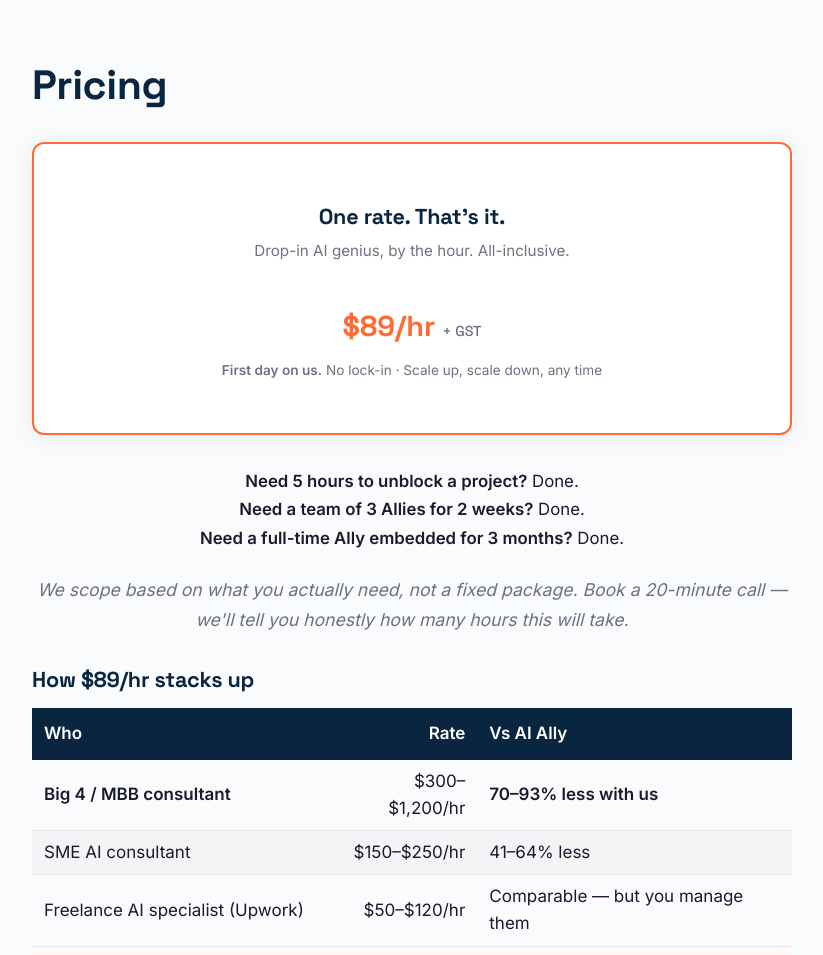
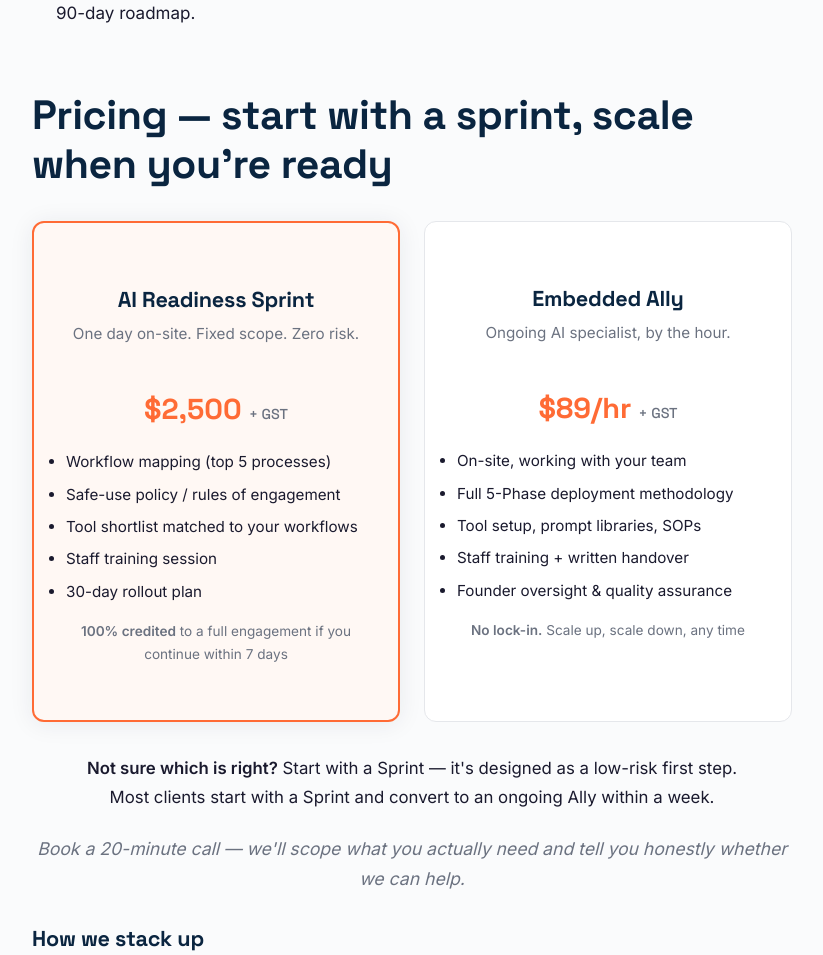
Before and after one commit to conkachawda/aially, a plain HTML site: page for-organisations.html in a window 1280 px wide. Shown: the part 1435-2390 px from the top of the page, without its empty margins (228-1051 px from the left). Drawn offline with Linux system fonts and the light colour scheme.

Commit message:
Update website: productised Sprint offer, new positioning per strategy review

```diff
--- a/for-organisations.html
+++ b/for-organisations.html
@@ -4,7 +4,7 @@
 <meta charset="UTF-8">
 <meta name="viewport" content="width=device-width, initial-scale=1.0">
 <title>For Organisations — AI Ally</title>
-<meta name="description" content="Hire a certified embedded AI specialist by the hour. $89/hr + GST, all-inclusive. First day on us. No lock-in. WWCC-cleared for schools.">
+<meta name="description" content="Safe, on-site AI implementation. Start with a $2,500 AI Readiness Sprint or scale to $89/hr + GST. Founder-designed playbook. WWCC-cleared for schools.">
 <link rel="preconnect" href="https://fonts.googleapis.com">
 <link rel="preconnect" href="https://fonts.gstatic.com" crossorigin>
 <link href="https://fonts.googleapis.com/css2?family=Inter:wght@400;500;600&family=Space+Grotesk:wght@500;700&display=swap" rel="stylesheet">
@@ -44,7 +44,7 @@
 <p>The gap isn't the tools. The gap is someone who knows which tools, for which workflows, and who can train your team to actually use them.</p>
 
 <h2>The solution — your embedded AI Ally</h2>
-<p>A certified AI specialist — on-site, in your office, working shoulder-to-shoulder with your staff. Hired by the hour. Scale up to a team, scale down to a few hours. You only pay for the time you use.</p>
+<p>A trained AI specialist — on-site, in your office, working shoulder-to-shoulder with your staff. Running a founder-designed playbook built from enterprise consulting methodology. Graduate execution, founder quality assurance. Hired by the hour or as a fixed-fee sprint. You only pay for what you need.</p>
 
 <h3>How they work — the 5-Phase Framework</h3>
 <ul>
@@ -55,26 +55,45 @@
   <li><strong>5. Handover</strong> — Final report with measurable outcomes, tools deployed, staff trained, and a 90-day roadmap.</li>
 </ul>
 
-<h2>Pricing</h2>
+<h2>Pricing — start with a sprint, scale when you're ready</h2>
 
-<div class="pricing">
-  <div class="tier featured">
-    <h3>One rate. That's it.</h3>
-    <p class="scope">Drop-in AI genius, by the hour. All-inclusive.</p>
+<div class="pricing" style="display:grid; grid-template-columns: repeat(auto-fit, minmax(280px, 1fr)); gap:1.5rem;">
+  <div class="tier featured" style="border:2px solid #FF6B35; border-radius:12px; padding:2rem; background:#FFF8F4;">
+    <h3>AI Readiness Sprint</h3>
+    <p class="scope">One day on-site. Fixed scope. Zero risk.</p>
+    <p class="price">$2,500 <span style="font-size:0.5em; font-weight:400; color:#6B7280;">+ GST</span></p>
+    <ul style="text-align:left; font-size:0.95rem; margin:1rem 0;">
+      <li>Workflow mapping (top 5 processes)</li>
+      <li>Safe-use policy / rules of engagement</li>
+      <li>Tool shortlist matched to your workflows</li>
+      <li>Staff training session</li>
+      <li>30-day rollout plan</li>
+    </ul>
+    <p class="price-note"><strong>100% credited</strong> to a full engagement if you continue within 7 days</p>
+  </div>
+  <div class="tier" style="border:1px solid #E5E7EB; border-radius:12px; padding:2rem;">
+    <h3>Embedded Ally</h3>
+    <p class="scope">Ongoing AI specialist, by the hour.</p>
     <p class="price">$89/hr <span style="font-size:0.5em; font-weight:400; color:#6B7280;">+ GST</span></p>
-    <p class="price-note"><strong>First day on us.</strong> No lock-in · Scale up, scale down, any time</p>
+    <ul style="text-align:left; font-size:0.95rem; margin:1rem 0;">
+      <li>On-site, working with your team</li>
+      <li>Full 5-Phase deployment methodology</li>
+      <li>Tool setup, prompt libraries, SOPs</li>
+      <li>Staff training + written handover</li>
+      <li>Founder oversight &amp; quality assurance</li>
+    </ul>
+    <p class="price-note"><strong>No lock-in.</strong> Scale up, scale down, any time</p>
   </div>
 </div>
 
 <p style="text-align: center; font-size: 1.05rem; margin-top: 1.5rem;">
-  <strong>Need 5 hours to unblock a project?</strong> Done.<br>
-  <strong>Need a team of 3 Allies for 2 weeks?</strong> Done.<br>
-  <strong>Need a full-time Ally embedded for 3 months?</strong> Done.
+  <strong>Not sure which is right?</strong> Start with a Sprint — it's designed as a low-risk first step.<br>
+  Most clients start with a Sprint and convert to an ongoing Ally within a week.
 </p>
 
-<p style="text-align: center; color: #6B7280; margin-top: 1rem;"><em>We scope based on what you actually need, not a fixed package. Book a 20-minute call — we'll tell you honestly how many hours this will take.</em></p>
+<p style="text-align: center; color: #6B7280; margin-top: 1rem;"><em>Book a 20-minute call — we'll scope what you actually need and tell you honestly whether we can help.</em></p>
 
-<h3>How $89/hr stacks up</h3>
+<h3>How we stack up</h3>
 <table style="width: 100%; border-collapse: collapse; margin: 1rem 0;">
   <thead>
     <tr style="background: #0A2540; color: white;">
@@ -93,7 +112,7 @@
 
 <h2>Why AI Ally vs a consultancy</h2>
 <ul>
-  <li><strong>Same talent, fraction of the price.</strong> Our Allies are top-tier university graduates trained on our proprietary methodology. A Big 4 consultant bills $300+/hr — we bill $89 + GST.</li>
+  <li><strong>Founder-designed playbook, graduate execution, fraction of the price.</strong> Every Ally runs a methodology built by operators from McKinsey, Accenture Strategy, and Harvard — with founder QA on every engagement. A Big 4 consultant bills $300+/hr — a Sprint with us starts at $2,500 + GST.</li>
   <li><strong>Actually embedded.</strong> Your Ally shows up to your office. No Zoom calls from Sydney. No offshore "delivery team."</li>
   <li><strong>You own everything.</strong> All work product, all prompts, all templates — yours. We keep only our methodology.</li>
   <li><strong>No lock-in.</strong> Pay for the hours you use. Stop any time. Scale up any time.</li>
```
Also changed, not shown: index.html (+10 -10 lines), .claude/launch.json (added).
